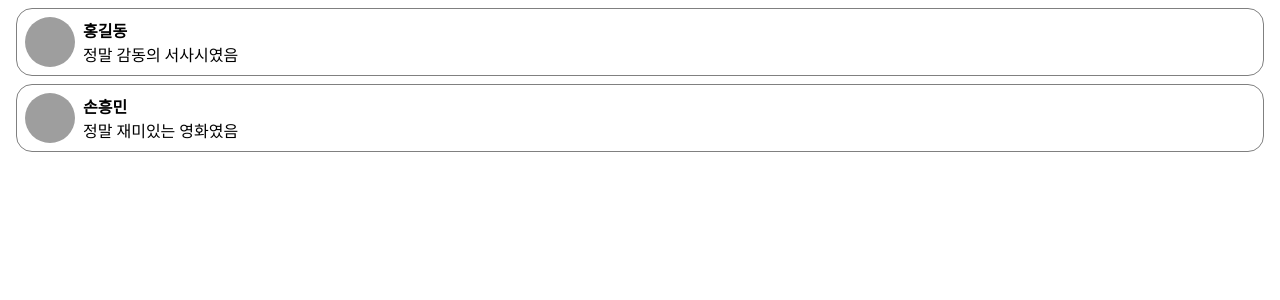
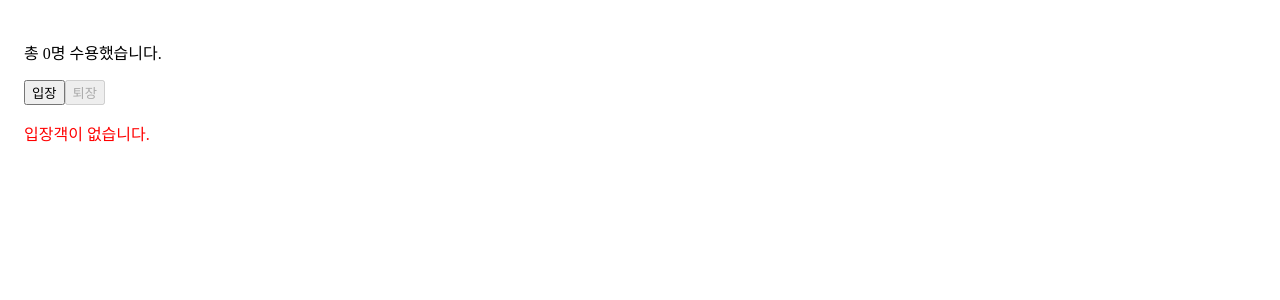
Before and after one commit to Joo2296/react-app, a React (Create React App) app: page / in a window 1280 px wide. Shown: the top 300 px of the page. Built offline with nearby package versions, Linux system fonts and the light colour scheme; grey boxes are pictures that could not be loaded.

Commit message:
7.19 (인원 카운트)

```diff
--- a/src/step1/App.jsx
+++ b/src/step1/App.jsx
@@ -1,22 +1,12 @@
 // import './App.css'
-import { CommentBox } from "./CommentBox";
+import { CommentBoxList } from "./CommentBoxList";
+import { Sample1 } from "../components/Sample1";
 
-const comments = [
-    { name: '홍길동', comment: "정말 감동의 서사시였음" },
-    { name: '손흥민', comment: "정말 재미있는 영화였음" },
-];
 export function App() {
     return (
         <>
-        {
-            comments.map(
-                (comm) => {
-                    return (
-                        <CommentBox name={comm.name} comment={comm.comment}></CommentBox>
-                    )
-                }
-            )
-        }
+            <Sample1/>
+            <CommentBoxList/>
         </>
     );
 }
--- /dev/null
+++ b/src/step1/CommentBoxList.jsx
@@ -0,0 +1,24 @@
+import { CommentBox } from "./CommentBox";
+
+const comments = [
+  {name:'손흥민',  comment:'정말 재미있는 영화였음'},
+  {name:'홍길동',  comment:'정말 감동의 서사시였음'},
+];
+
+export function CommentBoxList(){
+  return (
+
+    <>
+    {
+      comments.map(
+        (comm) => {
+           return (
+            <CommentBox name={comm.name} comment={comm.comment}></CommentBox>
+          );
+        }
+      )
+    }
+    </>
+
+  );
+}
--- /dev/null
+++ b/src/step4/App.jsx
@@ -0,0 +1,11 @@
+// import { Sample1 } from "./Sample1"
+import { Gate } from "./Gate"
+
+export function App(){
+    return (
+        <div>
+            {/* <Sample1/> */}
+            <Gate/>
+        </div>
+    )
+}
--- /dev/null
+++ b/src/step4/Gate.jsx
@@ -0,0 +1,31 @@
+import { useState } from "react"
+const MAX_CAPACITY = 10;
+
+export function Gate() {
+    const [isFull, setIsFull] = useState(false);
+    const [isEmpty, setEmpty] = useState(true);
+    const [count, setCount] = useState(0);
+    const increaseCount = () => {
+        let _count = count + 1;
+        setIsFull(_count >= MAX_CAPACITY);
+        setEmpty(_count <= 0);
+        setCount(_count)
+    }
+    const decreaseCount = () => {
+        let _count = count - 1;
+        setIsFull(_count >= MAX_CAPACITY);
+        setEmpty(_count <= 0);
+        setCount(_count)
+    }
+
+    return (
+        <div style={{ padding: 16 }}>
+            <p>총 {count}명 수용했습니다.</p>
+            <button onClick={increaseCount} disabled={isFull}>입장</button>
+            <button onClick={decreaseCount} disabled={isEmpty}>퇴장</button>
+
+            { isFull && <p style={{ color: 'red' }}>정원이 가득찼습니다.</p> }
+            { isEmpty && <p style={{ color: 'red' }}>입장객이 없습니다.</p> }
+        </div>
+    )
+}
--- /dev/null
+++ b/src/step4/Sample1.jsx
@@ -0,0 +1,7 @@
+export function Sample1(){
+    return (
+        <div>
+            123
+        </div>
+    )
+}
--- /dev/null
+++ b/src/step4/test.html
@@ -0,0 +1,32 @@
+<!DOCTYPE html>
+<html lang="en">
+
+<head>
+    <meta charset="UTF-8">
+    <meta name="viewport" content="width=device-width, initial-scale=1.0">
+    <title>Document</title>
+
+    <style>
+        div{
+            padding: 16px;
+        }
+        p:last-child {
+            color: red;
+        }
+    </style>
+</head>
+
+<body>
+    <div>
+        <p>총 3명 수용했습니다.</p>
+        <button disabled="true">입장</button>
+        <button disabled="false">퇴장</button>
+        <p>정원이 가득찼습니다.</p>
+    </div>
+
+    <script>
+
+    </script>
+</body>
+
+</html>
```
Also changed, not shown: src/index.js (+1 -6 lines), src/step2/App.jsx (added, +9 -0 lines), src/step2/Counter.jsx (added, +26 -0 lines), src/step3/App.jsx (added, +9 -0 lines), src/step3/Sample.jsx (added, +12 -0 lines).
